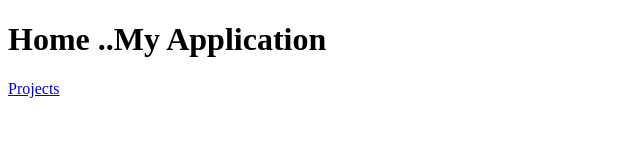
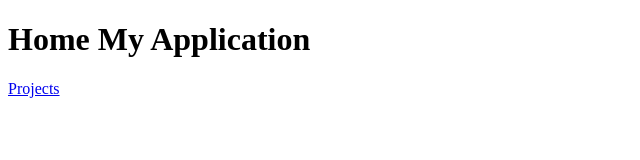
Before and after one commit to Saivikaspan/wad201, a website: page http-server/home.html in a window 1280 px wide. Shown: the whole page, without its empty margins (0-640 px from the left). Drawn offline with Linux system fonts and the light colour scheme.

Commit message:
Update home.html

```diff
--- a/http-server/home.html
+++ b/http-server/home.html
@@ -2,10 +2,10 @@
 <html>
 <head>
    <meta charset="UTF-8">
-   <title>My Application ...</title>
+   <title>My Application</title>
 </head>
 <body>
-   <h1>Home ..My Application</h1>
+   <h1>Home My Application</h1>
    <a href="./project">Projects</a>
 </body>
 </html>
```
